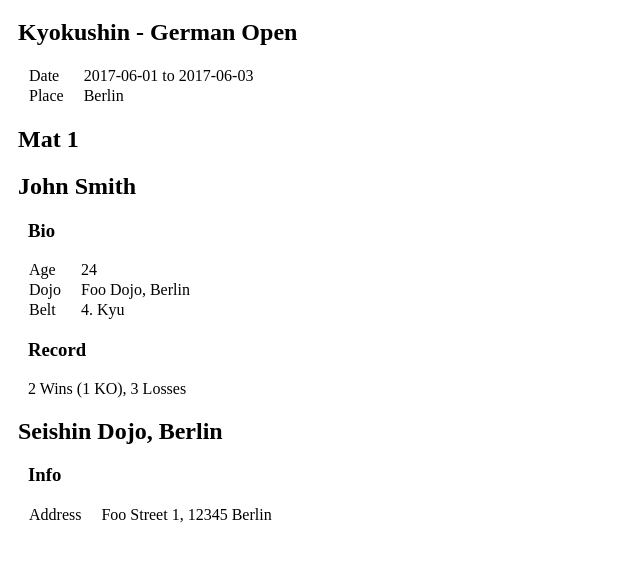
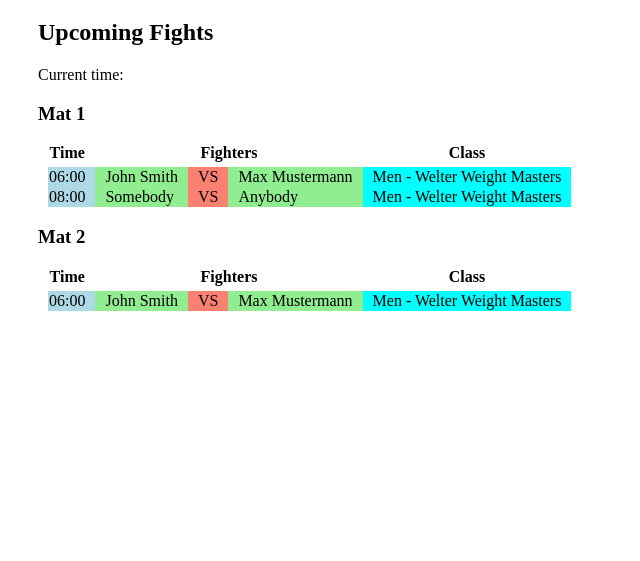
Before and after one commit to diab0l/SeishinTournament, a plain HTML site: page index.html in a window 1280 px wide. Shown: the part 61-622 px from the top of the page, without its empty margins (0-640 px from the left). Drawn offline with Linux system fonts and the light colour scheme.

Commit message:
shuffled files around some more

```diff
--- a/index.html
+++ b/index.html
@@ -3,54 +3,7 @@
   <head>
     <meta charset="utf-8">
     <title>Seishin Tournament</title>
-    <style>
-      table {
-        border-collapse: collapse;
-      }
-
-      th {
-        padding-bottom: 5px;
-      }
-
-      td, th {
-        padding-right: 10px;
-      }
-
-      td~td, th~th {
-        padding-left: 10px;
-      }
-
-      tbody > tr:first-child > td {
-      }
-
-      td.time {
-        background: lightblue;
-      }
-
-      td.name, td.name2 {
-        background: lightgreen;
-      }
-
-      td.vs {
-        background: salmon;
-      }
-
-      td.class {
-        background: cyan;
-      }
-
-      section {
-        margin-left: 10px;
-      }
-
-      section > :not(h2) {
-        margin-left: 10px;
-      }
-
-      section > :not(h2) > :not(h3) {
-        margin-left: 10px;
-      }
-    </style>
+    <link rel="stylesheet" type="text/css" href="index.css" />
     <script src="lib/jquery/jquery.js"></script>
     <script src="lib/moment/moment.js"></script>
     <script src="lib/knockout.js/knockout.debug.js"></script>
@@ -60,56 +13,8 @@
   <body>
     <h1>Kyokushin - German Open</h1>
     <section id="main"></section>
-
     <script>
       require(['index.js']);
     </script>
-
-    <section class="tournament-info">
-      <h2>Kyokushin - German Open</h2>
-      <table>
-        <tr>
-          <td>Date</td>
-          <td>2017-06-01 to 2017-06-03</td>
-        </tr>
-        <tr>
-          <td>Place</td>
-          <td>Berlin</td>
-        </tr>
-      </table>
-    </section>
-    <section class="mat-detail">
-      <h2>Mat 1</h2>
-    </section>
-    <section class="fighter-detail">
-      <h2>John Smith</h2>
-      <h3>Bio</h3>
-      <table>
-        <tr>
-          <td>Age</td>
-          <td>24</td>
-        </tr>
-        <tr>
-          <td>Dojo</td>
-          <td>Foo Dojo, Berlin</td>
-        </tr>
-        <tr>
-          <td>Belt</td>
-          <td>4. Kyu</td>
-        </tr>
-      </table>
-      <h3>Record</h3>
-      <span>2 Wins (1 KO), 3 Losses</span>
-    </section>
-    <section class="dojo-detail">
-      <h2>Seishin Dojo, Berlin</h2>
-      <h3>Info</h3>
-      <table>
-        <tr>
-          <td>Address</td>
-          <td>Foo Street 1, 12345 Berlin</td>
-        </tr>
-      </table>
-    </section>
   </body>
 </html>
--- a/index.js
+++ b/index.js
@@ -1,11 +1,5 @@
-define(['components/upcoming-fights/upcoming-fights.js'],
+define(['components/overview.upcoming-fights.js'],
   function(upcomingFights) {
-
-  //var UpcomingFightsViewModel = require(['vm/UpcomingFightsViewModel']);
-  //var TournamentViewModel = require(['vm/TournamentViewModel']);
-  //var MatViewModel = require(['vm/MatViewModel']);
-  //var FightViewModel = require(['vm/FightViewModel']);
-  //var FighterViewModel = require(['vm/FighterViewModel']);
 
   $(function() {
     var main = $("#main");
--- a/overview/overview.js
+++ /dev/null
@@ -1,5 +0,0 @@
-'use strict';
-
-define(function() {
-
-});
```
Also changed, not shown: js/ViewModel/FightViewModel.js (deleted, +0 -10 lines), js/ViewModel/FighterViewModel.js (deleted, +0 -9 lines), js/ViewModel/MatViewModel.js (deleted, +0 -9 lines), js/ViewModel/TournamentViewModel.js (deleted, +0 -13 lines), js/ViewModel/UpcomingFightsViewModel.js (deleted, +0 -9 lines), components/overview.html (added), components/overview/overview.html (deleted).
